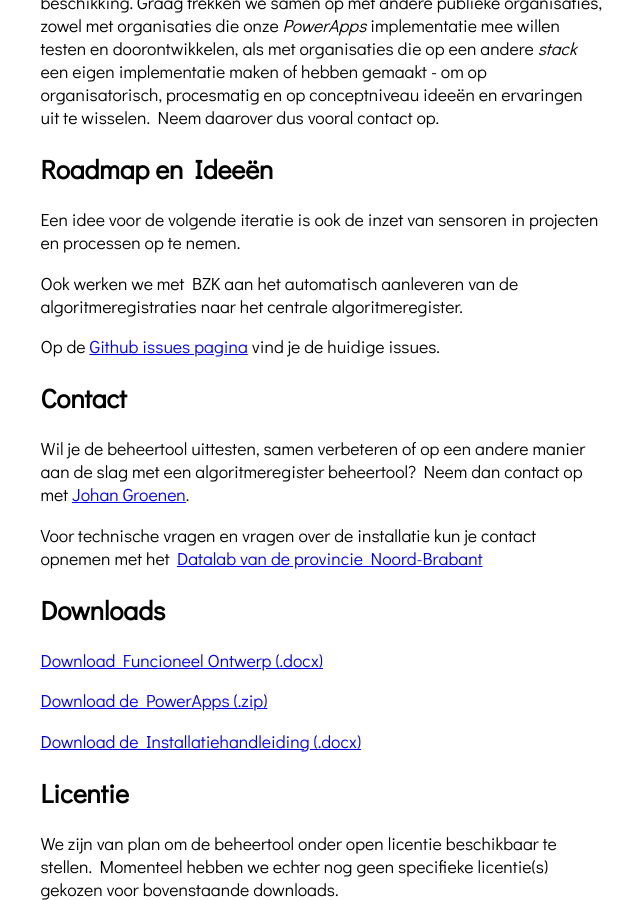
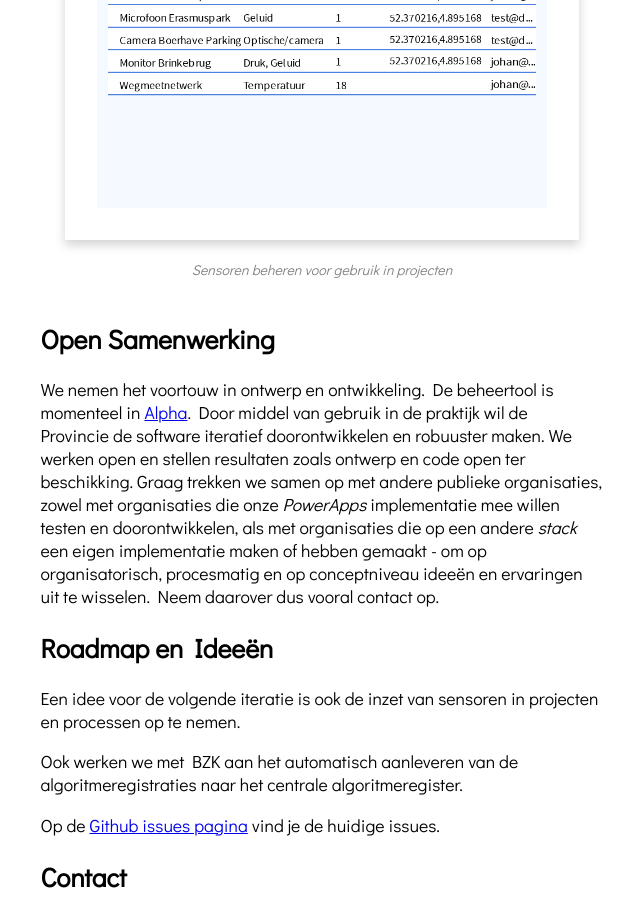
Before and after one commit to Algoritmeregister/beheertool, a Jekyll site: the page built from index.md, in a window 1280 px wide and 900 px high, scrolled down 3830 px. Shown: the whole window, without its empty margins (318-958 px from the left). Built offline with Jekyll 4.4.1, drawn with Linux system fonts in a browser that asks for light colours.

Commit message:
add sensorregister

```diff
--- a/index.md
+++ b/index.md
@@ -41,6 +41,9 @@ Principes die we daarbij hanteren:
 ![Screenshot: Algoritmes exporteren als Excel voor aanlevering naar nationaal register](assets/img/Algoritmes%20exporteren.png)
 *Algoritmes exporteren als Excel voor aanlevering naar nationaal register*
 
+![Screenshot: Sensoren beheren voor gebruik in projecten](assets/img/Sensoren.png)
+*Sensoren beheren voor gebruik in projecten*
+
 ## Open Samenwerking
 
 We nemen het voortouw in ontwerp en ontwikkeling. De beheertool is momenteel in [Alpha](https://en.wikipedia.org/wiki/Software_release_life_cycle#Alpha). Door middel van gebruik in de praktijk wil de Provincie de software iteratief doorontwikkelen en robuuster maken. We werken open en stellen resultaten zoals ontwerp en code open ter beschikking. Graag trekken we samen op met andere publieke organisaties, zowel met organisaties die onze *PowerApps* implementatie mee willen testen en doorontwikkelen, als met organisaties die op een andere *stack* een eigen implementatie maken of hebben gemaakt - om op organisatorisch, procesmatig en op conceptniveau ideeën en ervaringen uit te wisselen. Neem daarover dus vooral contact op.
```
Also changed, not shown: assets/img/Menu.png, assets/img/Project details.png, assets/img/Sensoren.png (added).
